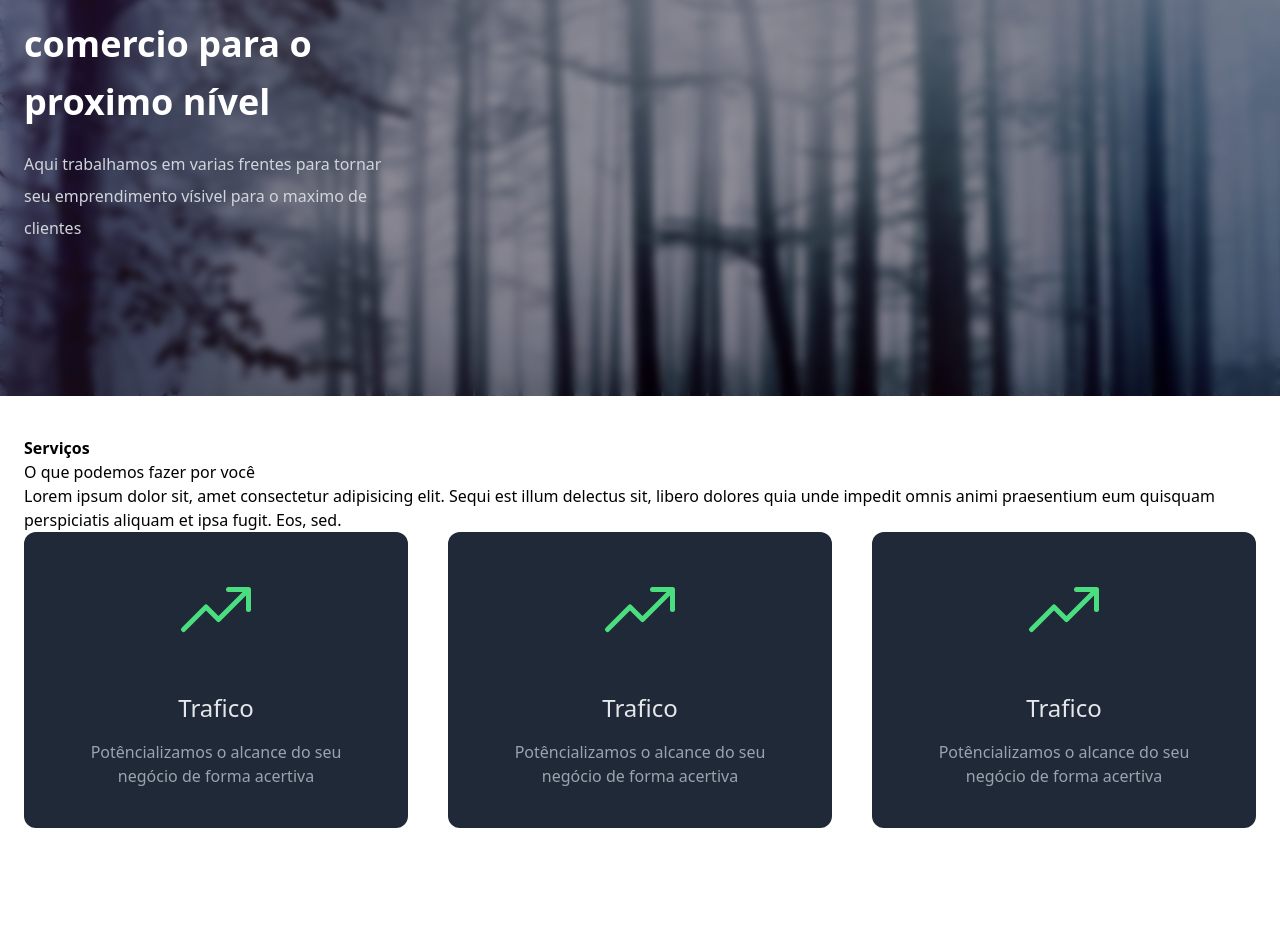
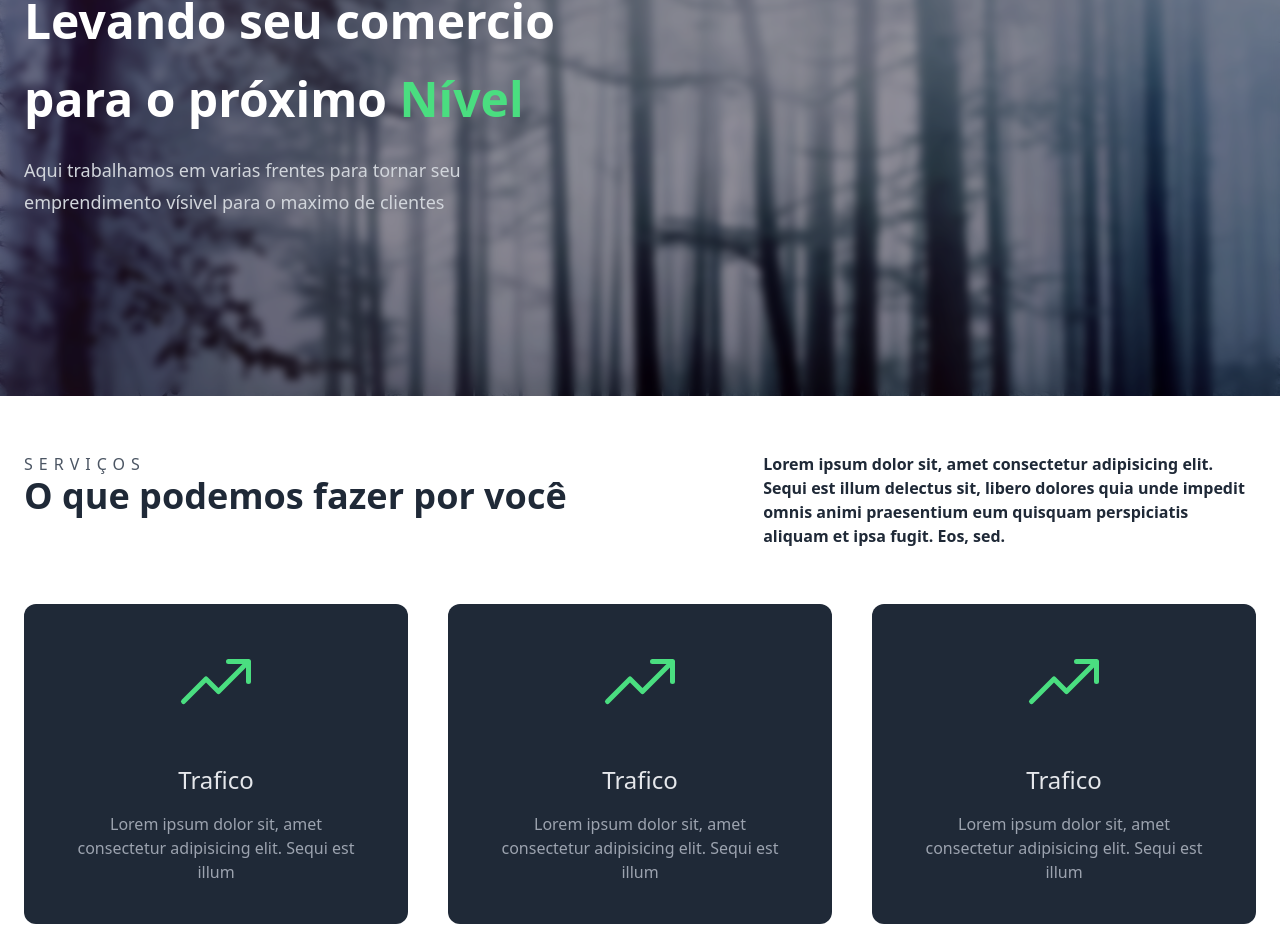
Before and after one commit to calebesg/webpage, a Next.js app: page / in a window 1280 px wide. Shown: the part 278-1230 px from the top of the page. Before the commit the page ends 1146 px from the top, so only its background shows below. Built offline with nearby package versions, Linux system fonts and the light colour scheme.

Commit message:
created service section

```diff
--- a/src/components/ServiceCard.tsx
+++ b/src/components/ServiceCard.tsx
@@ -1,12 +1,16 @@
-import { TrendUp } from '@phosphor-icons/react'
+interface ServiceCardProps {
+  placeholder: string,
+  description: string,
+  children: React.ReactNode
+}
 
-export default function ServiceCard() {
+export default function ServiceCard({ children, placeholder, description }: ServiceCardProps) {
   return (
     <div className='flex flex-col items-center justify-center px-8 py-10 bg-gray-800 rounded-xl w-full'>
-      <TrendUp className='text-green-400 mb-10' size={80} />
-      <strong className='font-medium text-2xl text-gray-200'>Trafico</strong>
+      {children}
+      <strong className='font-medium text-2xl text-gray-200'>{placeholder}</strong>
       <span className='text-gray-400 text-center px-4 mt-4'>
-        Potêncializamos o alcance do seu negócio de forma acertiva
+        {description}
       </span>
     </div>
   )
--- a/src/pages/index.tsx
+++ b/src/pages/index.tsx
@@ -1,4 +1,6 @@
 import Head from "next/head"
+
+import { TrendUp } from '@phosphor-icons/react'
 
 import HeaderBar from "@/components/HeaderBar"
 import Container from "@/layout/Container"
@@ -15,36 +17,55 @@ export default function Home() {
 
       <main>
         <Container>
+          {/* {BANNER ==================================================} */}
           <div className="w-full relative flex items-center justify-center md:justify-start bg-banner bg-cover m-auto h-[74vh] px-6 -z-10 after:absolute after:w-full after:h-full after:bg-black/30 after:backdrop-blur-sm after:left-0 after:-z-20">
-            <section className="w-96">
-              <h1 className="text-white font-bold text-4xl leading-relaxed text-center md:text-left">
-                Levando seu comercio para o proximo nível
+            <section className="w-[50%]">
+              <h1 className="text-white font-bold text-5xl leading-relaxed text-center md:text-left">
+                Levando seu comercio para o próximo <span className="text-green-400">Nível</span>
               </h1>
 
-              <p className="text-gray-300 text-center mt-4 leading-8 md:text-left">
+              <p className="text-gray-300 text-lg pr-20 text-center mt-4 leading-8 md:text-left">
                 Aqui trabalhamos em varias frentes para
                 tornar seu emprendimento vísivel para o maximo de clientes
               </p>
             </section>
           </div>
 
-          <section className="px-6 py-10">
-            <div>
-              <div>
-                <strong>Serviços</strong>
-                <h2>O que podemos fazer por você</h2>
+          {/* {SERVIÇOS ===================================================} */}
+
+          <section className="px-6 py-14">
+            <div className="flex">
+              <div className="flex-1">
+                <strong className="uppercase text-gray-600 font-light tracking-[6px]">Serviços</strong>
+                <h2 className="text-4xl font-bold text-gray-800">O que podemos fazer por você</h2>
               </div>
-              <p>
+              <p className="w-[40%] text-gray-800 font-semibold">
                 Lorem ipsum dolor sit, amet consectetur adipisicing elit.
                 Sequi est illum delectus sit, libero dolores quia unde impedit
                 omnis animi praesentium eum quisquam perspiciatis aliquam et ipsa fugit. Eos, sed.
               </p>
             </div>
 
-            <div className="flex justify-between gap-10">
-              <ServiceCard />
-              <ServiceCard />
-              <ServiceCard />
+            <div className="flex justify-between gap-10 mt-14">
+              <ServiceCard
+                placeholder="Trafico"
+                description="Lorem ipsum dolor sit, amet consectetur adipisicing elit. Sequi est illum"
+              >
+                <TrendUp className='text-green-400 mb-10' size={80} />
+              </ServiceCard>
+              <ServiceCard
+                placeholder="Trafico"
+                description="Lorem ipsum dolor sit, amet consectetur adipisicing elit. Sequi est illum"
+              >
+                <TrendUp className='text-green-400 mb-10' size={80} />
+              </ServiceCard>
+              <ServiceCard
+                placeholder="Trafico"
+                description="Lorem ipsum dolor sit, amet consectetur adipisicing elit. Sequi est illum"
+              >
+                <TrendUp className='text-green-400 mb-10' size={80} />
+              </ServiceCard>
+
             </div>
           </section>
         </Container>
```
